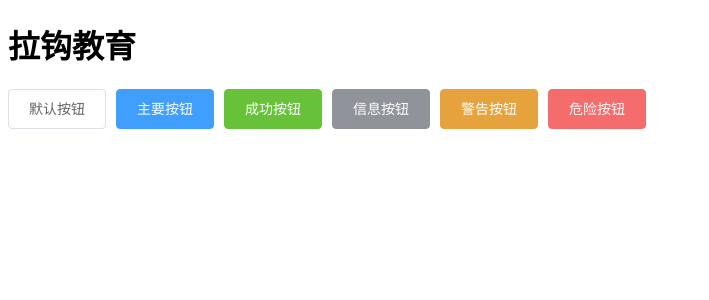
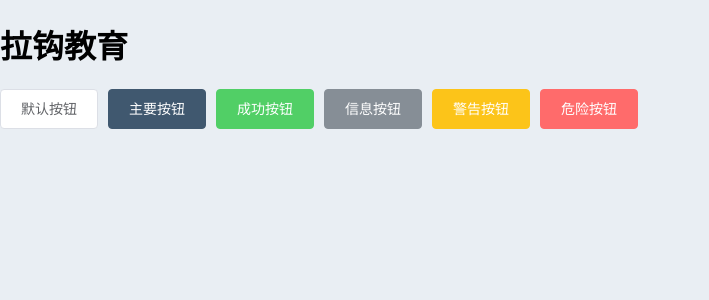
Before and after one commit to yuexiangqing/EDU-BOSS, a Vue app in the folder edu-boss-fed/: page /#/ in a window 1280 px wide. Shown: the top 300 px of the page, without its empty margins (0-709 px from the left). Built offline with nearby package versions, Linux system fonts and the light colour scheme.

Commit message:
样式处理

```diff
--- a/edu-boss-fed/src/main.js
+++ b/edu-boss-fed/src/main.js
@@ -6,7 +6,11 @@
 // 引入 element
 import ElementUI from 'element-ui'
 // 引入 element 的主题文件
-import 'element-ui/lib/theme-chalk/index.css'
+// import 'element-ui/lib/theme-chalk/index.css'
+
+// 引入自定义的全局样式文件
+import './styles/index.scss'
+
 // 将 element 注册为 vue插件
 Vue.use(ElementUI)
 
--- /dev/null
+++ b/edu-boss-fed/src/styles/index.scss
@@ -0,0 +1,69 @@
+// styles/index.scss
+@import './variables.scss';
+
+// globals
+html {
+  font-family: $font-family;
+  -webkit-text-size-adjust: 100%;
+  -webkit-tap-highlight-color: rgba(0, 0, 0, 0);
+  // better Font Rendering
+  -webkit-font-smoothing: antialiased;
+  -moz-osx-font-smoothing: grayscale;
+}
+
+body {
+  margin: 0;
+  background-color: $body-bg;
+}
+
+// custom element theme 更改 element 主题色
+$--color-primary: $primary-color;
+$--color-success: $success-color;
+$--color-warning: $warning-color;
+$--color-danger: $danger-color;
+$--color-info: $info-color;
+// change font path, required 改变 icon 字体路径变量，必需
+$--font-path: '~element-ui/lib/theme-chalk/fonts';
+// import element default theme 引入 element 默认主题文件（样式文件）
+@import '~element-ui/packages/theme-chalk/src/index';
+// node_modules/element-ui/packages/theme-chalk/src/common/var.scss
+
+// overrides
+// .el-menu-item, .el-submenu__title {
+//   height: 50px;
+//   line-height: 50px;
+// }
+
+.el-pagination {
+  color: #868e96;
+}
+
+// components
+.status {
+  display: inline-block;
+  cursor: pointer;
+  width: .875rem;
+  height: .875rem;
+  vertical-align: middle;
+  border-radius: 50%;
+
+  &-primary {
+    background: $--color-primary;
+  }
+
+  &-success {
+    background: $--color-success;
+  }
+
+  &-warning {
+    background: $--color-warning;
+  }
+
+  &-danger {
+    background: $--color-danger;
+  }
+
+  &-info {
+    background: $--color-info;
+  }
+}
--- /dev/null
+++ b/edu-boss-fed/src/styles/variables.scss
@@ -0,0 +1,12 @@
+// styles/variables.scss
+$primary-color: #40586F;
+$success-color: #51cf66;
+$warning-color: #fcc419;
+$danger-color: #ff6b6b;
+$info-color: #868e96; // #22b8cf;
+
+$body-bg: #E9EEF3; // #f5f5f9;
+$sidebar-bg: #F8F9FB;
+$navbar-bg: #F8F9FB;
+
+$font-family: system-ui, -apple-system, "Segoe UI", Roboto, Helvetica, Arial, sans-serif;
```
Also changed, not shown: edu-boss-fed/src/styles/mixin.scss (added), edu-boss-fed/src/styles/reset.scss (added).
